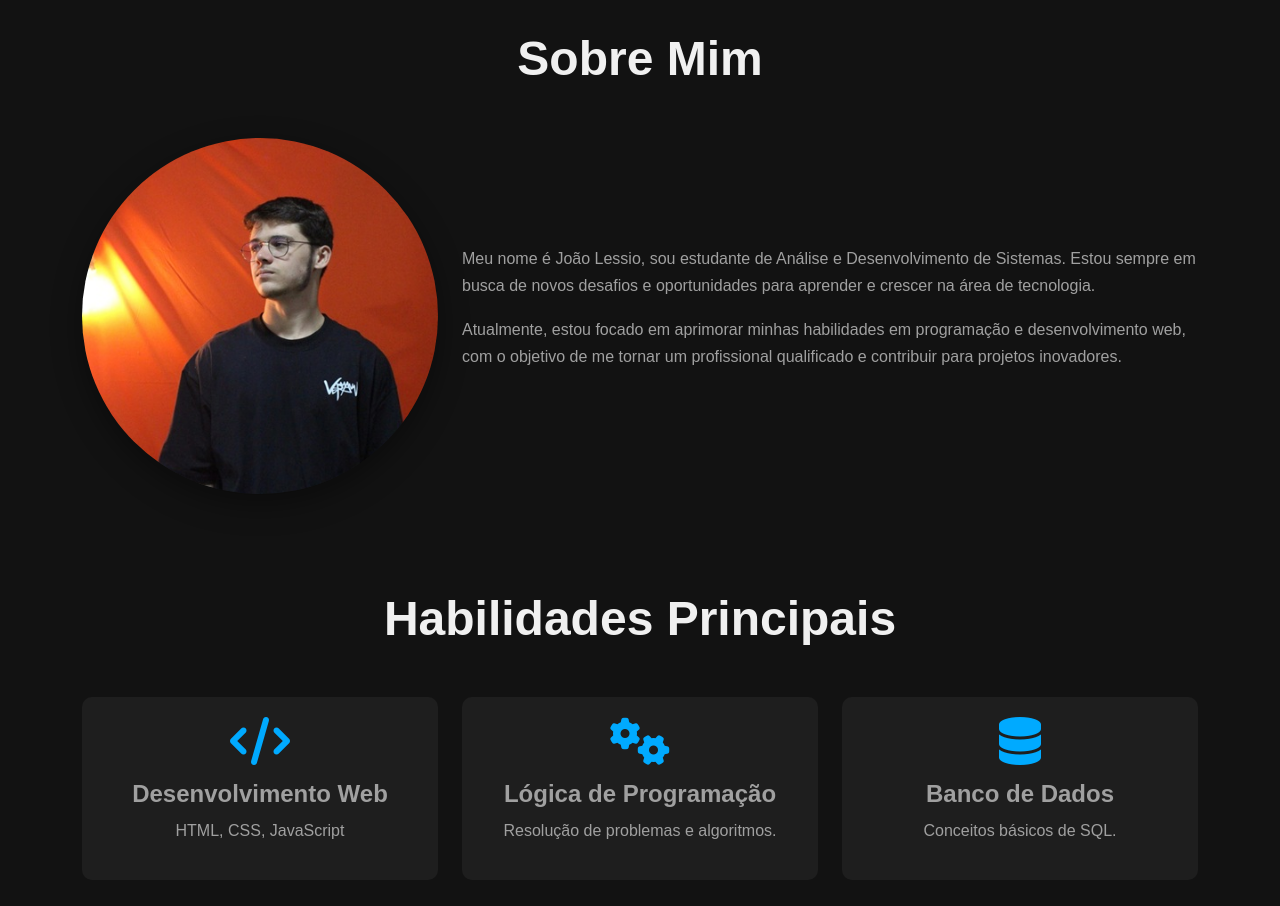
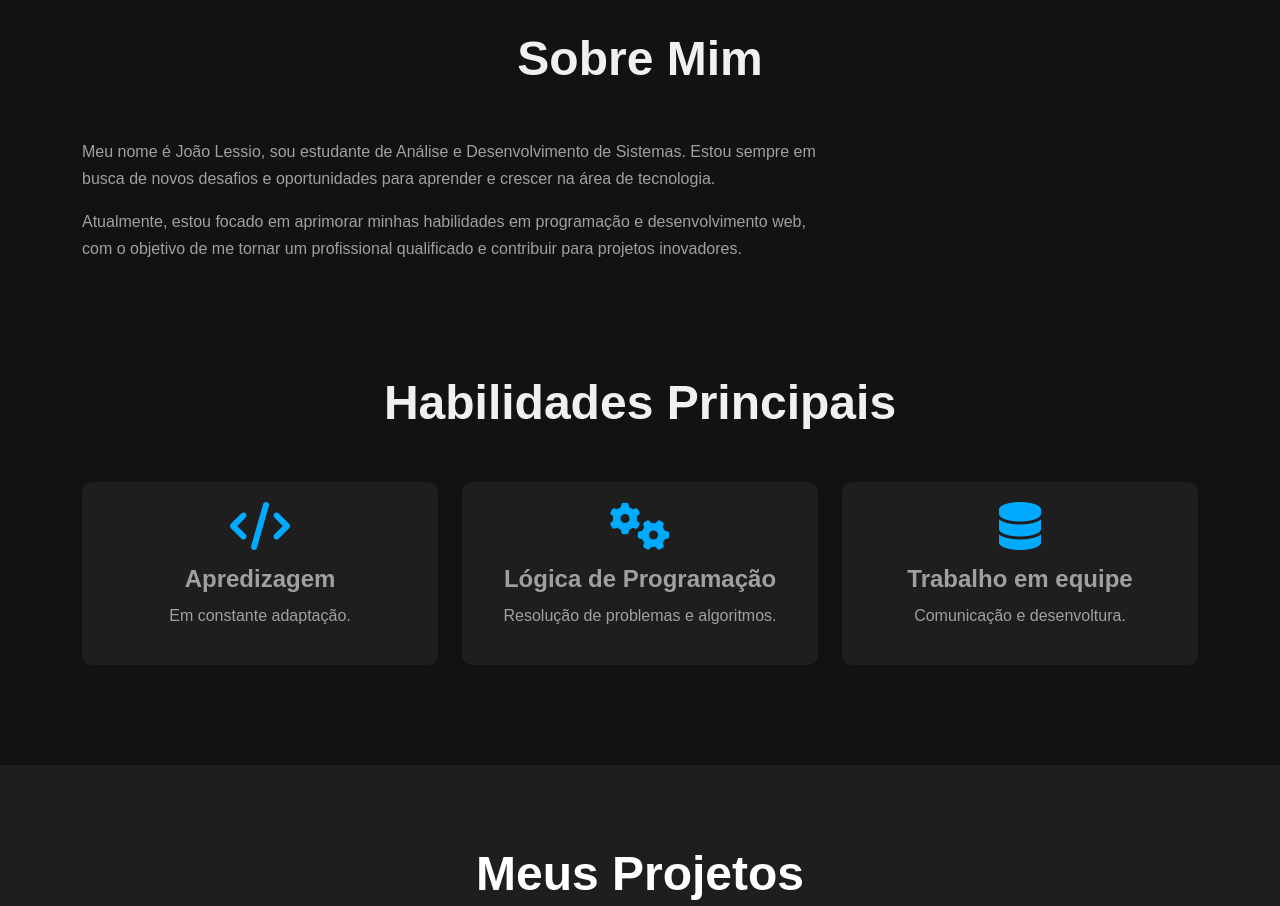
Before and after one commit to JLessio/portifolio, a plain HTML site: page index.html in a window 1280 px wide. Shown: the part 840-1746 px from the top of the page. Drawn offline with nearby package versions, Linux system fonts and the light colour scheme.

Commit message:
att skills

```diff
--- a/index.html
+++ b/index.html
@@ -277,11 +277,12 @@
                         <a href="#sobre" class="btn btn-primary btn-lg">Saiba Mais Sobre Mim</a>
                         <div class="social mt-4">
                             <a href="https://www.instagram.com/joao.lessio/?img_index=1" target="_blank"><i class="fab fa-instagram"></i></a>
-                            <a href="#" target="_blank"><i class="fab fa-linkedin"></i></a> <a href="https://github.com/Jlessio" target="_blank"><i class="fab fa-github"></i></a>
+                            <a href="#" target="_blank"><i class="fab fa-linkedin"></i></a>
+                            <a href="https://github.com/Jlessio" target="_blank"><i class="fab fa-github"></i></a>
                         </div>
                     </div>
                     <div class="col-md-6 d-none d-md-block">
-                        <img src="images/Home_art 1.png" alt="Arte da seção home" class="img-fluid">
+                        <img src="images/fotonova.png" alt="Arte da seção home" class="img-fluid">
                     </div>
                 </div>
             </div>
@@ -293,9 +294,9 @@
                     <h2>Sobre Mim</h2>
                 </div>
                 <div class="row align-items-center">
-                    <div class="col-lg-4 text-center mb-4 mb-lg-0">
+                    <!-- <div class="col-lg-4 text-center mb-4 mb-lg-0">
                         <img src="images/fotonova.jpg" alt="Foto de João Lessio">
-                    </div>
+                    </div> -->
                     <div class="col-lg-8">
                         <p>Meu nome é João Lessio, sou estudante de Análise e Desenvolvimento de Sistemas. Estou sempre em busca de novos desafios e oportunidades para aprender e crescer na área de tecnologia.</p>
                         <p>Atualmente, estou focado em aprimorar minhas habilidades em programação e desenvolvimento web, com o objetivo de me tornar um profissional qualificado e contribuir para projetos inovadores.</p>
@@ -309,8 +310,8 @@
                     <div class="col-md-4 col-sm-6">
                         <div class="skill-item">
                             <i class="fas fa-code"></i>
-                            <h4 class="skills">Desenvolvimento Web</h4>
-                            <p>HTML, CSS, JavaScript</p>
+                            <h4 class="skills">Apredizagem</h4>
+                            <p>Em constante adaptação.</p>
                         </div>
                     </div>
                     <div class="col-md-4 col-sm-6">
@@ -323,8 +324,8 @@
                     <div class="col-md-4 col-sm-6">
                         <div class="skill-item">
                             <i class="fas fa-database"></i>
-                            <h4 class="skills">Banco de Dados</h4>
-                            <p>Conceitos básicos de SQL.</p>
+                            <h4 class="skills">Trabalho em equipe</h4>
+                            <p>Comunicação e desenvoltura.</p>
                         </div>
                     </div>
                 </div>
```
